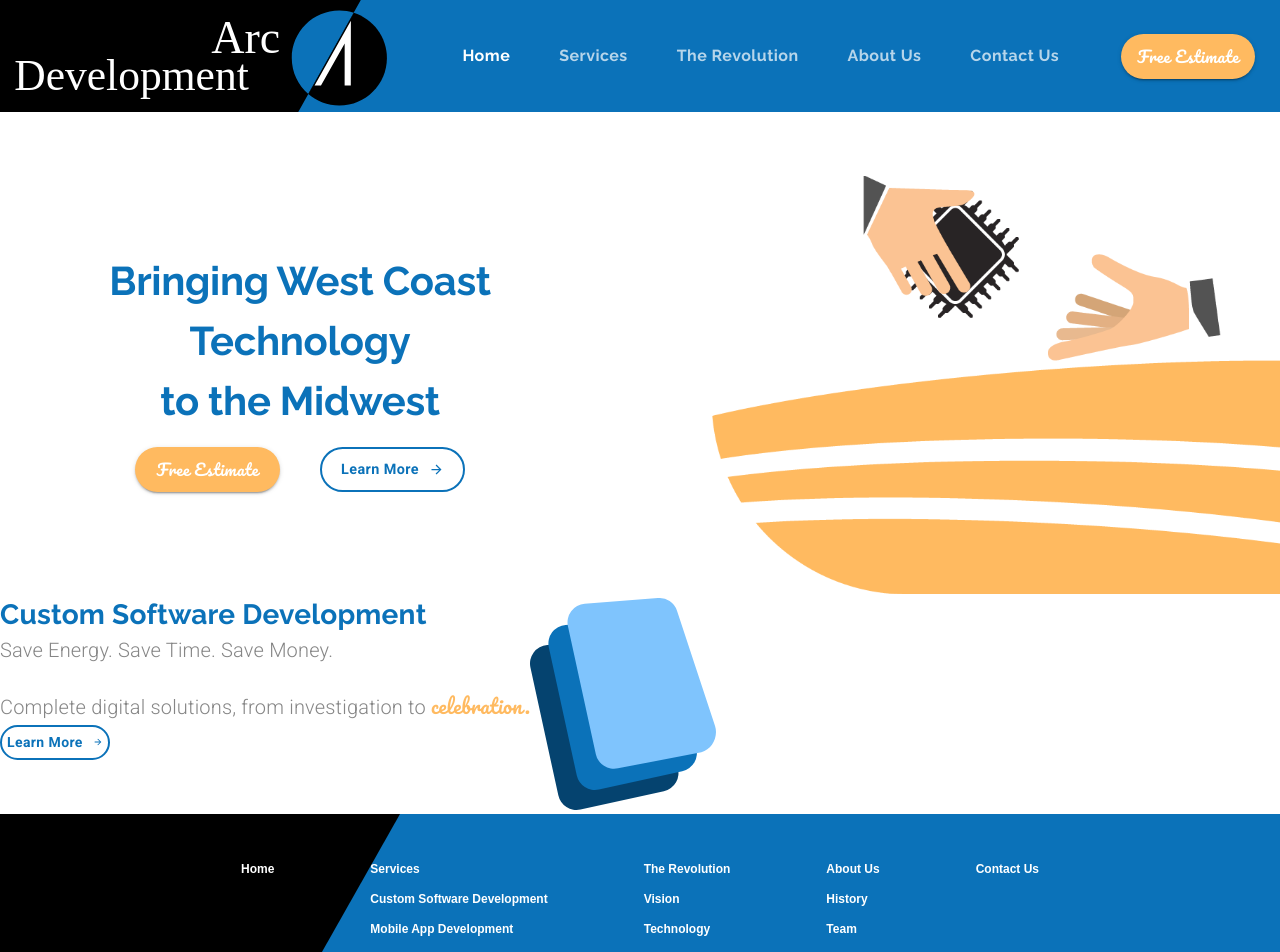
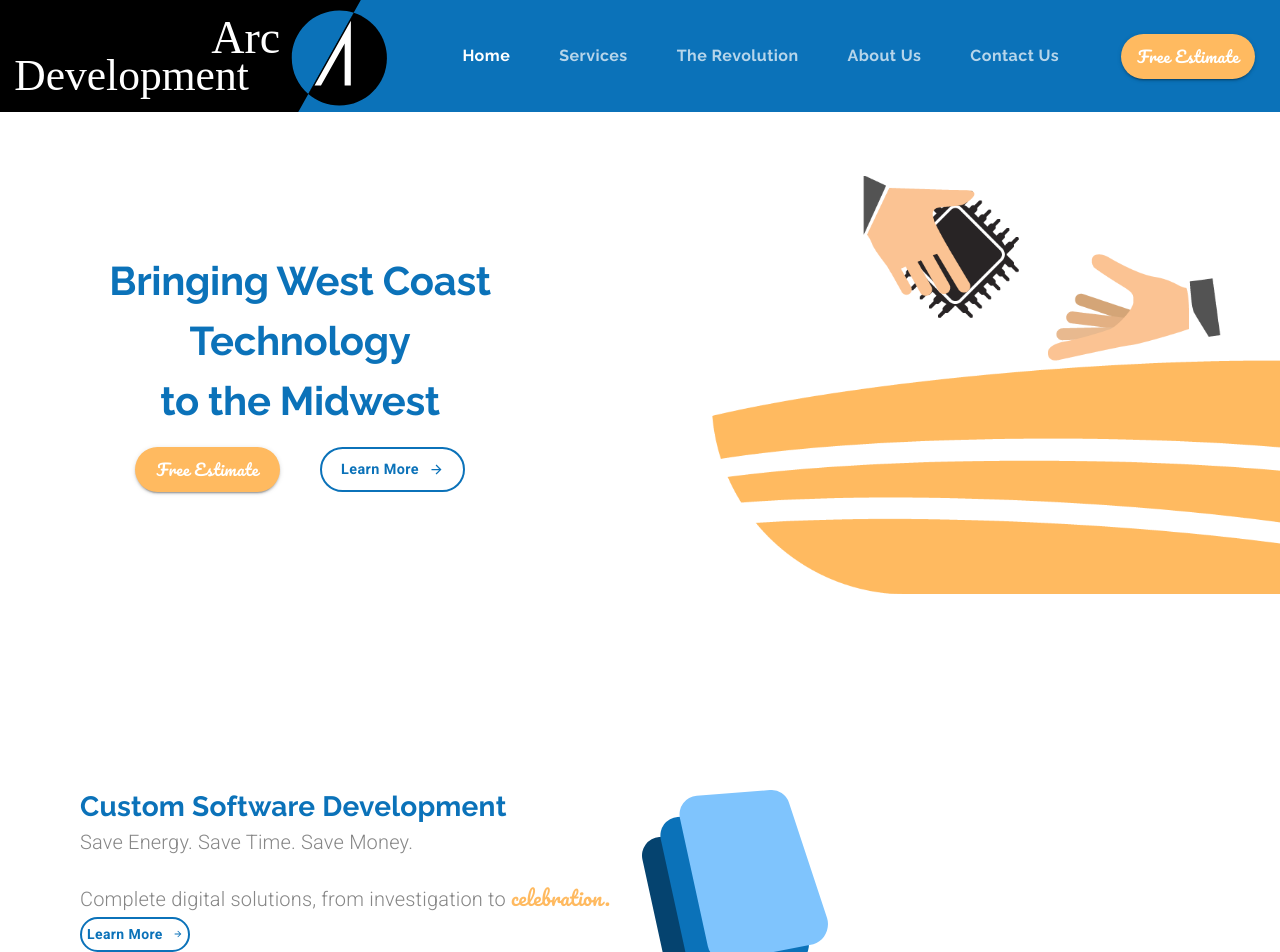
Before and after one commit to Michael-Xie/arcdevelopment, a React (Create React App) app: page / in a window 1280 px wide. Shown: the top 952 px of the page. Built offline with nearby package versions, Linux system fonts and the light colour scheme.

Commit message:
Add more style to Service block

```diff
--- a/src/components/LandingPage.js
+++ b/src/components/LandingPage.js
@@ -5,6 +5,7 @@ import Grid from "@material-ui/core/Grid";
 import Button from "@material-ui/core/Button";
 import ButtonArrow from "../components/ui/ButtonArrow";
 import Typography from "@material-ui/core/Typography";
+import useMediaQuery from "@material-ui/core/useMediaQuery";
 
 import animationData from "../animations/landinganimation/data";
 import customSoftwareIcon from "../assets/Custom Software Icon.svg";
@@ -43,6 +44,9 @@ const useStyles = makeStyles((theme) => ({
     ...theme.typography.learnButton,
     height: 35,
     padding: 5,
+    [theme.breakpoints.down("sm")]: {
+      marginBottom: "2em",
+    },
   },
   mainContainer: {
     marginTop: "5em",
@@ -67,11 +71,24 @@ const useStyles = makeStyles((theme) => ({
   subtitle: {
     marginBottom: "1em",
   },
+  icon: {
+    marginLeft: "2em",
+    [theme.breakpoints.down("xs")]: {
+      marginLeft: 0,
+    },
+  },
+  serviceContainer: {
+    marginTop: "12em",
+    [theme.breakpoints.down("sm")]: {
+      padding: 25,
+    },
+  },
 }));
 
 export default function LandingPage() {
   const classes = useStyles();
   const theme = useTheme();
+  const matchesSM = useMediaQuery(theme.breakpoints.down("sm"));
 
   const defaultOptions = {
     loop: true,
@@ -122,8 +139,19 @@ export default function LandingPage() {
       <Grid item>
         {" "}
         {/*------ Services Block ------*/}
-        <Grid container direction="row">
-          <Grid item>
+        <Grid
+          container
+          direction="row"
+          className={classes.serviceContainer}
+          justify={matchesSM ? "center" : undefined}
+        >
+          <Grid
+            item
+            style={{
+              marginLeft: matchesSM ? 0 : "5em",
+              textAlign: matchesSM ? "center" : undefined,
+            }}
+          >
             <Typography variant="h4">Custom Software Development</Typography>
             <Typography variant="subtitle1" className={classes.subtitle}>
               Save Energy. Save Time. Save Money.
@@ -142,7 +170,11 @@ export default function LandingPage() {
             </Button>
           </Grid>
           <Grid item>
-            <img alt="custom software icon" src={customSoftwareIcon} />
+            <img
+              className={classes.icon}
+              alt="custom software icon"
+              src={customSoftwareIcon}
+            />
           </Grid>
         </Grid>
       </Grid>
```
